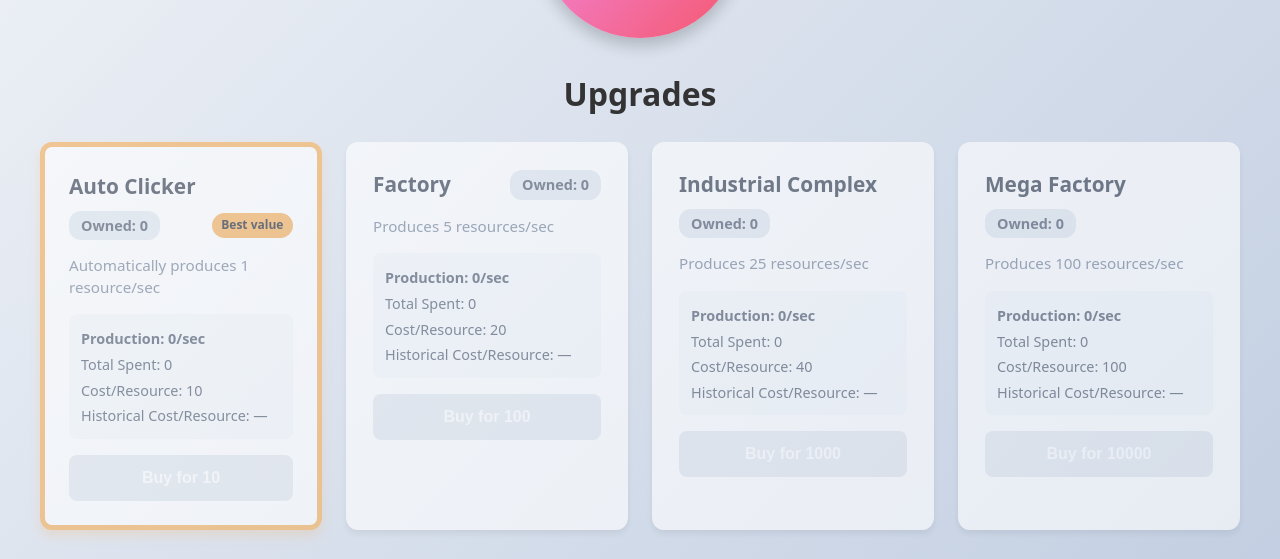
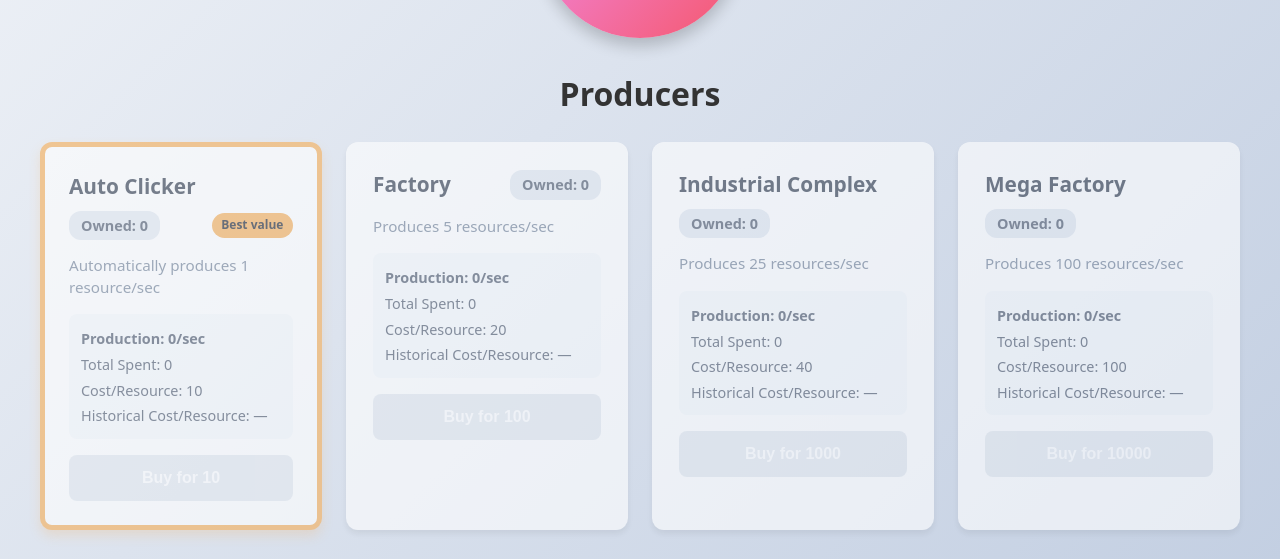
Before and after one commit to pattonwebz/idle-webz, a React (Vite) app: page / in a window 1280 px wide. Shown: the part 492-1051 px from the top of the page. Built offline with nearby package versions, Linux system fonts and the light colour scheme.

Commit message:
Rename Upgrades to Producers so that actual upgrades can be added

```diff
--- a/src/App.tsx
+++ b/src/App.tsx
@@ -6,7 +6,7 @@ import './App.scss'
 import { GameProvider } from './context/GameContext'
 import { ResourceDisplay } from './components/ResourceDisplay'
 import { ClickButton } from './components/ClickButton'
-import { UpgradeList } from './components/UpgradeList'
+import { ProducerList } from './components/ProducerList'
 import { GameControls } from './components/GameControls'
 
 /**
@@ -24,7 +24,7 @@ function App() {
         <main className="app-main">
           <ResourceDisplay />
           <ClickButton />
-          <UpgradeList />
+          <ProducerList />
         </main>
       </div>
     </GameProvider>
--- a/src/components/UpgradeList.scss
+++ b/src/components/ProducerList.scss
@@ -1,6 +1,6 @@
 @use '../styles/breakpoints' as bp;
 
-.upgrade-list {
+.producer-list {
   max-width: 1200px;
   margin: 0 auto;
 
@@ -16,7 +16,7 @@
   }
 }
 
-.upgrades-container {
+.producers-container {
   display: grid;
   grid-template-columns: repeat(auto-fill, minmax(min(100%, 280px), 1fr));
   gap: 1rem;
@@ -30,7 +30,7 @@
   }
 }
 
-.upgrade-card {
+.producer-card {
   background: white;
   border-radius: 12px;
   padding: 1.25rem;
@@ -70,7 +70,7 @@
   }
 }
 
-.upgrade-header {
+.producer-header {
   display: flex;
   justify-content: space-between;
   align-items: center;
@@ -86,7 +86,7 @@
   }
 }
 
-.upgrade-quantity {
+.producer-quantity {
   background: #e2e8f0;
   padding: 0.25rem 0.75rem;
   border-radius: 12px;
@@ -96,14 +96,14 @@
   white-space: nowrap;
 }
 
-.upgrade-description {
+.producer-description {
   color: #718096;
   margin-bottom: 1rem;
   font-size: clamp(0.85rem, 2vw, 0.95rem);
   line-height: 1.4;
 }
 
-.upgrade-stats {
+.producer-stats {
   margin-bottom: 1rem;
   padding: 0.75rem;
   background: #f7fafc;
--- /dev/null
+++ b/src/components/ProducerList.tsx
@@ -0,0 +1,96 @@
+/**
+ * Producer list component displaying all available production producers
+ */
+
+import { useGame } from '../hooks/useGame';
+import './ProducerList.scss';
+import { formatNumberAdaptive } from '../utils/gameUtils';
+
+/**
+ * Grid of producer cards that players can purchase to increase production
+ * Cards show affordability status with visual indicators
+ */
+export const ProducerList: React.FC = () => {
+  const { producers, purchaseProducer } = useGame();
+
+  // Determine the most cost-effective producer: lowest cost per 1/sec production
+  const computeBestValueId = (): string | undefined => {
+    const candidates = producers.filter(u => u.id !== 'manual' && u.productionRate > 0 && u.cost > 0);
+
+    const pickBest = (list: typeof candidates) => {
+      if (list.length === 0) return undefined;
+      let bestId: string | undefined;
+      let bestRatio = Number.POSITIVE_INFINITY;
+      for (const u of list) {
+        const ratio = u.cost / u.productionRate; // cost per 1/sec
+        if (ratio < bestRatio) {
+          bestRatio = ratio;
+          bestId = u.id;
+        }
+      }
+      return bestId;
+    };
+
+    // Always pick the global best, regardless of affordability
+    return pickBest(candidates);
+  };
+
+  const bestValueId = computeBestValueId();
+
+  // Replace local formatter with global helper that respects the threshold
+  const formatNumber = (num: number): string => formatNumberAdaptive(num, 0, 2);
+
+  /**
+   * Handle producer purchase with click feedback
+   */
+  const handlePurchase = (producerId: string) => {
+    purchaseProducer(producerId);
+  };
+
+  return (
+    <div className="producer-list">
+      <h2>Producers</h2>
+      <div className="producers-container">
+        {producers
+          .filter(producer => producer.id !== 'manual')
+          .map((producer) => (
+            <div
+              key={producer.id}
+              className={`producer-card ${producer.canAfford ? 'affordable' : 'unaffordable'} ${bestValueId === producer.id ? 'best-value' : ''}`}
+            >
+              <div className="producer-header">
+                <h3>{producer.name}</h3>
+                <span className="producer-quantity">Owned: {producer.quantity}</span>
+                {bestValueId === producer.id && (
+                  <span className="best-value-badge" aria-label="Best value producer">Best value</span>
+                )}
+              </div>
+              <p className="producer-description">{producer.description}</p>
+              <div className="producer-stats">
+                <span className="production-info">
+                  Production: {formatNumber(producer.productionRate * producer.quantity)}/sec
+                </span>
+                <span className="spent-info">
+                  Total Spent: {formatNumber(producer.totalSpent)}
+                </span>
+                <span className="avg-cost-info">
+                  Cost/Resource: {producer.productionRate > 0 ? formatNumber(producer.cost / producer.productionRate) : '—'}
+                </span>
+                <span className="historical-cost-info">
+                  Historical Cost/Resource: {producer.productionRate > 0 && producer.quantity > 0 ? formatNumber(producer.totalSpent / (producer.productionRate * producer.quantity)) : '—'}
+                </span>
+              </div>
+              <button
+                className="purchase-button"
+                onClick={() => handlePurchase(producer.id)}
+                disabled={!producer.canAfford}
+                aria-label={`Buy ${producer.name} for ${formatNumber(producer.cost)} resources`}
+              >
+                Buy for {formatNumber(producer.cost)}
+              </button>
+            </div>
+          ))}
+      </div>
+    </div>
+  );
+};
--- a/src/components/UpgradeList.tsx
+++ /dev/null
@@ -1,96 +0,0 @@
-/**
- * Upgrade list component displaying all available production upgrades
- */
-
-import { useGame } from '../hooks/useGame';
-import './UpgradeList.scss';
-import { formatNumberAdaptive } from '../utils/gameUtils';
-
-/**
- * Grid of upgrade cards that players can purchase to increase production
- * Cards show affordability status with visual indicators
- */
-export const UpgradeList: React.FC = () => {
-  const { upgrades, purchaseUpgrade } = useGame();
-
-  // Determine the most cost-effective upgrade: lowest cost per 1/sec production
-  const computeBestValueId = (): string | undefined => {
-    const candidates = upgrades.filter(u => u.id !== 'manual' && u.productionRate > 0 && u.cost > 0);
-
-    const pickBest = (list: typeof candidates) => {
-      if (list.length === 0) return undefined;
-      let bestId: string | undefined;
-      let bestRatio = Number.POSITIVE_INFINITY;
-      for (const u of list) {
-        const ratio = u.cost / u.productionRate; // cost per 1/sec
-        if (ratio < bestRatio) {
-          bestRatio = ratio;
-          bestId = u.id;
-        }
-      }
-      return bestId;
-    };
-
-    // Always pick the global best, regardless of affordability
-    return pickBest(candidates);
-  };
-
-  const bestValueId = computeBestValueId();
-
-  // Replace local formatter with global helper that respects the threshold
-  const formatNumber = (num: number): string => formatNumberAdaptive(num, 0, 2);
-
-  /**
-   * Handle upgrade purchase with click feedback
-   */
-  const handlePurchase = (upgradeId: string) => {
-    purchaseUpgrade(upgradeId);
-  };
-
-  return (
-    <div className="upgrade-list">
-      <h2>Upgrades</h2>
-      <div className="upgrades-container">
-        {upgrades
-          .filter(upgrade => upgrade.id !== 'manual')
-          .map((upgrade) => (
-            <div
-              key={upgrade.id}
-              className={`upgrade-card ${upgrade.canAfford ? 'affordable' : 'unaffordable'} ${bestValueId === upgrade.id ? 'best-value' : ''}`}
-            >
-              <div className="upgrade-header">
-                <h3>{upgrade.name}</h3>
-                <span className="upgrade-quantity">Owned: {upgrade.quantity}</span>
-                {bestValueId === upgrade.id && (
-                  <span className="best-value-badge" aria-label="Best value upgrade">Best value</span>
-                )}
-              </div>
-              <p className="upgrade-description">{upgrade.description}</p>
-              <div className="upgrade-stats">
-                <span className="production-info">
-                  Production: {formatNumber(upgrade.productionRate * upgrade.quantity)}/sec
-                </span>
-                <span className="spent-info">
-                  Total Spent: {formatNumber(upgrade.totalSpent)}
-                </span>
-                <span className="avg-cost-info">
-                  Cost/Resource: {upgrade.productionRate > 0 ? formatNumber(upgrade.cost / upgrade.productionRate) : '—'}
-                </span>
-                <span className="historical-cost-info">
-                  Historical Cost/Resource: {upgrade.productionRate > 0 && upgrade.quantity > 0 ? formatNumber(upgrade.totalSpent / (upgrade.productionRate * upgrade.quantity)) : '—'}
-                </span>
-              </div>
-              <button
-                className="purchase-button"
-                onClick={() => handlePurchase(upgrade.id)}
-                disabled={!upgrade.canAfford}
-                aria-label={`Buy ${upgrade.name} for ${formatNumber(upgrade.cost)} resources`}
-              >
-                Buy for {formatNumber(upgrade.cost)}
-              </button>
-            </div>
-          ))}
-      </div>
-    </div>
-  );
-};
--- a/src/constants/gameConstants.ts
+++ b/src/constants/gameConstants.ts
@@ -14,16 +14,16 @@ export const BASE_CLICK_POWER = 1;
 /** Threshold for switching to scientific notation */
 export const SCIENTIFIC_NOTATION_THRESHOLD = 100000;
 
-/** Default cost multiplier for upgrades */
+/** Default cost multiplier for producers */
 export const DEFAULT_COST_MULTIPLIER = 1.15;
 
 /** Game update rate (60 fps) */
 export const GAME_UPDATE_FPS = 10;
 
 /**
- * Upgrade tier definitions
+ * Producer tier definitions
  */
-export const UPGRADE_TIERS = {
+export const PRODUCER_TIERS = {
   AUTO_CLICKER: {
     id: 'autoClicker',
     name: 'Auto Clicker',
--- a/src/context/GameContext.tsx
+++ b/src/context/GameContext.tsx
@@ -6,14 +6,14 @@
 import { createContext, useEffect, useState, useRef, useCallback } from 'react';
 import type { ReactNode } from 'react';
 import { GameEngine } from '../game/GameEngine';
-import type { UpgradeTier } from '../game/GameEngine';
+import type { ProducerTier } from '../game/GameEngine';
 import { SAVE_KEY, AUTO_SAVE_INTERVAL } from '../constants/gameConstants';
 import { GAME_UPDATE_FPS } from '../constants/gameConstants';
 
 /**
- * Extended upgrade information with computed properties for UI
+ * Extended producer information with computed properties for UI
  */
-interface UpgradeInfo extends UpgradeTier {
+interface ProducerInfo extends ProducerTier {
   cost: number;
   canAfford: boolean;
 }
@@ -26,12 +26,12 @@ export interface GameContextType {
   resources: number;
   /** Current production rate (resources per second) */
   productionRate: number;
-  /** List of all upgrades with computed properties */
-  upgrades: UpgradeInfo[];
+  /** List of all producers with computed properties */
+  producers: ProducerInfo[];
   /** Handle manual click action */
   click: () => void;
-  /** Attempt to purchase an upgrade */
-  purchaseUpgrade: (upgradeId: string) => boolean;
+  /** Attempt to purchase a producer */
+  purchaseProducer: (producerId: string) => boolean;
   /** Reset all game progress (with confirmation) */
   resetGame: () => void;
 }
@@ -126,13 +126,13 @@ export const GameProvider: React.FC<GameProviderProps> = ({ children }) => {
   }, []);
 
   /**
-   * Attempt to purchase an upgrade
-   * @param upgradeId - Unique identifier of the upgrade
+   * Attempt to purchase a producer
+   * @param producerId - Unique identifier of the producer
    * @returns True if purchase succeeded
    */
-  const purchaseUpgrade = useCallback((upgradeId: string): boolean => {
+  const purchaseProducer = useCallback((producerId: string): boolean => {
     if (!gameEngineRef.current) return false;
-    const success = gameEngineRef.current.purchaseUpgrade(upgradeId);
+    const success = gameEngineRef.current.purchaseProducer(producerId);
     if (success) {
       setGameState(gameEngineRef.current.getState());
     }
@@ -154,9 +154,9 @@ export const GameProvider: React.FC<GameProviderProps> = ({ children }) => {
   const value: GameContextType = {
     resources: gameState.resources,
     productionRate: gameState.productionRate,
-    upgrades: gameState.upgrades,
+    producers: gameState.producers,
     click,
-    purchaseUpgrade,
+    purchaseProducer,
     resetGame
   };
 
--- a/src/game/GameEngine.ts
+++ b/src/game/GameEngine.ts
@@ -1,4 +1,4 @@
-import { BASE_CLICK_POWER, DEFAULT_COST_MULTIPLIER, UPGRADE_TIERS } from '../constants/gameConstants';
+import { BASE_CLICK_POWER, DEFAULT_COST_MULTIPLIER, PRODUCER_TIERS } from '../constants/gameConstants';
 
 /**
  * Core game engine handling all game logic and state management.
@@ -6,14 +6,14 @@ import { BASE_CLICK_POWER, DEFAULT_COST_MULTIPLIER, UPGRADE_TIERS } from '../con
  */
 
 /**
- * Configuration for an upgrade tier
+ * Configuration for a producer tier
  */
-export interface UpgradeTier {
-  /** Unique identifier for the upgrade */
+export interface ProducerTier {
+  /** Unique identifier for the producer */
   id: string;
   /** Display name shown to the player */
   name: string;
-  /** Description of what the upgrade does */
+  /** Description of what the producer does */
   description: string;
   /** Base cost for the first purchase */
   baseCost: number;
@@ -21,9 +21,9 @@ export interface UpgradeTier {
   costMultiplier: number;
   /** Resources produced per second per unit owned */
   productionRate: number;
-  /** Number of this upgrade currently owned */
+  /** Number of this producer currently owned */
   quantity: number;
-  /** Total resources spent on purchasing this upgrade so far */
+  /** Total resources spent on purchasing this producer so far */
   totalSpent: number;
 }
 
@@ -33,20 +33,20 @@ export interface UpgradeTier {
 export class GameEngine {
   public resources: number;
   public productionRate: number;
-  public upgrades: UpgradeTier[];
+  public producers: ProducerTier[];
   private lastUpdate: number;
 
   constructor() {
     this.resources = 0;
     this.productionRate = 0;
     this.lastUpdate = Date.now();
-    this.upgrades = this.initializeUpgrades();
+    this.producers = this.initializeProducers();
   }
 
   /**
-   * Initialize all upgrade tiers with default values
+   * Initialize all producer tiers with default values
    */
-  private initializeUpgrades(): UpgradeTier[] {
+  private initializeProducers(): ProducerTier[] {
     return [
       {
         id: 'manual',
@@ -60,42 +60,42 @@ export class GameEngine {
       },
       // Build the rest from constants to keep balance centralized
       {
-        id: UPGRADE_TIERS.AUTO_CLICKER.id,
-        name: UPGRADE_TIERS.AUTO_CLICKER.name,
-        description: UPGRADE_TIERS.AUTO_CLICKER.description,
-        baseCost: UPGRADE_TIERS.AUTO_CLICKER.baseCost,
+        id: PRODUCER_TIERS.AUTO_CLICKER.id,
+        name: PRODUCER_TIERS.AUTO_CLICKER.name,
+        description: PRODUCER_TIERS.AUTO_CLICKER.description,
+        baseCost: PRODUCER_TIERS.AUTO_CLICKER.baseCost,
         costMultiplier: DEFAULT_COST_MULTIPLIER,
-        productionRate: UPGRADE_TIERS.AUTO_CLICKER.productionRate,
+        productionRate: PRODUCER_TIERS.AUTO_CLICKER.productionRate,
         quantity: 0,
         totalSpent: 0
       },
       {
-        id: UPGRADE_TIERS.FACTORY.id,
-        name: UPGRADE_TIERS.FACTORY.name,
-        description: UPGRADE_TIERS.FACTORY.description,
-        baseCost: UPGRADE_TIERS.FACTORY.baseCost,
+        id: PRODUCER_TIERS.FACTORY.id,
+        name: PRODUCER_TIERS.FACTORY.name,
+        description: PRODUCER_TIERS.FACTORY.description,
+        baseCost: PRODUCER_TIERS.FACTORY.baseCost,
         costMultiplier: DEFAULT_COST_MULTIPLIER,
-        productionRate: UPGRADE_TIERS.FACTORY.productionRate,
+        productionRate: PRODUCER_TIERS.FACTORY.productionRate,
         quantity: 0,
         totalSpent: 0
       },
       {
-        id: UPGRADE_TIERS.INDUSTRIAL.id,
-        name: UPGRADE_TIERS.INDUSTRIAL.name,
-        description: UPGRADE_TIERS.INDUSTRIAL.description,
-        baseCost: UPGRADE_TIERS.INDUSTRIAL.baseCost,
+        id: PRODUCER_TIERS.INDUSTRIAL.id,
+        name: PRODUCER_TIERS.INDUSTRIAL.name,
+        description: PRODUCER_TIERS.INDUSTRIAL.description,
+        baseCost: PRODUCER_TIERS.INDUSTRIAL.baseCost,
         costMultiplier: DEFAULT_COST_MULTIPLIER,
-        productionRate: UPGRADE_TIERS.INDUSTRIAL.productionRate,
+        productionRate: PRODUCER_TIERS.INDUSTRIAL.productionRate,
         quantity: 0,
         totalSpent: 0
       },
       {
-        id: UPGRADE_TIERS.MEGA_FACTORY.id,
-        name: UPGRADE_TIERS.MEGA_FACTORY.name,
-        description: UPGRADE_TIERS.MEGA_FACTORY.description,
-        baseCost: UPGRADE_TIERS.MEGA_FACTORY.baseCost,
+        id: PRODUCER_TIERS.MEGA_FACTORY.id,
+        name: PRODUCER_TIERS.MEGA_FACTORY.name,
+        description: PRODUCER_TIERS.MEGA_FACTORY.description,
+        baseCost: PRODUCER_TIERS.MEGA_FACTORY.baseCost,
         costMultiplier: DEFAULT_COST_MULTIPLIER,
-        productionRate: UPGRADE_TIERS.MEGA_FACTORY.productionRate,
+        productionRate: PRODUCER_TIERS.MEGA_FACTORY.productionRate,
         quantity: 0,
         totalSpent: 0
       }
@@ -111,43 +111,43 @@ export class GameEngine {
   }
 
   /**
-   * Calculate the cost of the next upgrade purchase
+   * Calculate the cost of the next producer purchase
    * Uses exponential scaling: baseCost × (multiplier ^ quantity)
    *
-   * @param upgradeId - The unique identifier of the upgrade
-   * @returns The cost in resources, or 0 if upgrade not found
+   * @param producerId - The unique identifier of the producer
+   * @returns The cost in resources, or 0 if producer not found
    */
-  getUpgradeCost(upgradeId: string): number {
-    const upgrade = this.upgrades.find(u => u.id === upgradeId);
-    if (!upgrade) return 0;
+  getProducerCost(producerId: string): number {
+    const producer = this.producers.find(u => u.id === producerId);
+    if (!producer) return 0;
 
-    return Math.floor(upgrade.baseCost * Math.pow(upgrade.costMultiplier, upgrade.quantity));
+    return Math.floor(producer.baseCost * Math.pow(producer.costMultiplier, producer.quantity));
   }
 
   /**
-   * Check if the player can afford the next purchase of an upgrade
+   * Check if the player can afford the next purchase of a producer
    */
-  canAffordUpgrade(upgradeId: string): boolean {
-    const cost = this.getUpgradeCost(upgradeId);
+  canAffordProducer(producerId: string): boolean {
+    const cost = this.getProducerCost(producerId);
     // Disallow purchasing items with zero cost to avoid meaningless buys (e.g., manual)
     if (cost <= 0) return false;
     return this.resources >= cost;
   }
 
   /**
-   * Attempt to purchase an upgrade by id
+   * Attempt to purchase a producer by id
    * @returns true if purchase succeeded
    */
-  purchaseUpgrade(upgradeId: string): boolean {
-    const upgrade = this.upgrades.find(u => u.id === upgradeId);
-    if (!upgrade) return false;
+  purchaseProducer(producerId: string): boolean {
+    const producer = this.producers.find(u => u.id === producerId);
+    if (!producer) return false;
 
-    const cost = this.getUpgradeCost(upgradeId);
+    const cost = this.getProducerCost(producerId);
     if (this.resources < cost || cost <= 0) return false;
 
     this.resources -= cost;
-    upgrade.quantity++;
-    upgrade.totalSpent += cost;
+    producer.quantity++;
+    producer.totalSpent += cost;
 
     this.updateProductionRate();
 
@@ -155,15 +155,15 @@ export class GameEngine {
   }
 
   /**
-   * Recalculate total production rate based on all owned upgrades
-   * Called after any upgrade purchase
+   * Recalculate total production rate based on all owned producers
+   * Called after any producer purchase
    */
   private updateProductionRate(): void {
     let totalRate = 0;
 
-    for (const upgrade of this.upgrades) {
-      if (upgrade.id !== 'manual') {
-        totalRate += upgrade.productionRate * upgrade.quantity;
+    for (const producer of this.producers) {
+      if (producer.id !== 'manual') {
+        totalRate += producer.productionRate * producer.quantity;
       }
     }
 
@@ -189,16 +189,16 @@ export class GameEngine {
   /**
    * Get current game state with computed properties for UI
    *
-   * @returns Object containing resources, production rate, and upgrade info
+   * @returns Object containing resources, production rate, and producer info
    */
   getState() {
     return {
       resources: this.resources,
       productionRate: this.productionRate,
-      upgrades: this.upgrades.map(u => ({
+      producers: this.producers.map(u => ({
         ...u,
-        cost: this.getUpgradeCost(u.id),
-        canAfford: this.canAffordUpgrade(u.id)
+        cost: this.getProducerCost(u.id),
+        canAfford: this.canAffordProducer(u.id)
       }))
     };
   }
@@ -211,7 +211,7 @@ export class GameEngine {
   save() {
     return {
       resources: this.resources,
-      upgrades: this.upgrades.map(u => ({
+      producers: this.producers.map(u => ({
         id: u.id,
         quantity: u.quantity,
         totalSpent: u.totalSpent
@@ -225,19 +225,19 @@ export class GameEngine {
    */
   load(saveData: {
     resources?: number;
-    upgrades?: Array<{ id: string; quantity: number; totalSpent?: number }>; // totalSpent optional for backward compatibility
+    producers?: Array<{ id: string; quantity: number; totalSpent?: number }>; // totalSpent optional for backward compatibility
     lastUpdate?: number;
   }): void {
     if (saveData.resources !== undefined) {
       this.resources = saveData.resources;
     }
 
-    if (saveData.upgrades) {
-      for (const savedUpgrade of saveData.upgrades) {
-        const upgrade = this.upgrades.find(u => u.id === savedUpgrade.id);
-        if (upgrade) {
-          upgrade.quantity = savedUpgrade.quantity;
-          upgrade.totalSpent = savedUpgrade.totalSpent ?? upgrade.totalSpent ?? 0;
+    if (saveData.producers) {
+      for (const savedProducer of saveData.producers) {
+        const producer = this.producers.find(u => u.id === savedProducer.id);
+        if (producer) {
+          producer.quantity = savedProducer.quantity;
+          producer.totalSpent = savedProducer.totalSpent ?? producer.totalSpent ?? 0;
         }
       }
       this.updateProductionRate();
@@ -255,9 +255,9 @@ export class GameEngine {
     this.resources = 0;
     this.productionRate = 0;
 
-    for (const upgrade of this.upgrades) {
-      upgrade.quantity = 0;
-      upgrade.totalSpent = 0;
+    for (const producer of this.producers) {
+      producer.quantity = 0;
+      producer.totalSpent = 0;
     }
 
     this.lastUpdate = Date.now();
```
